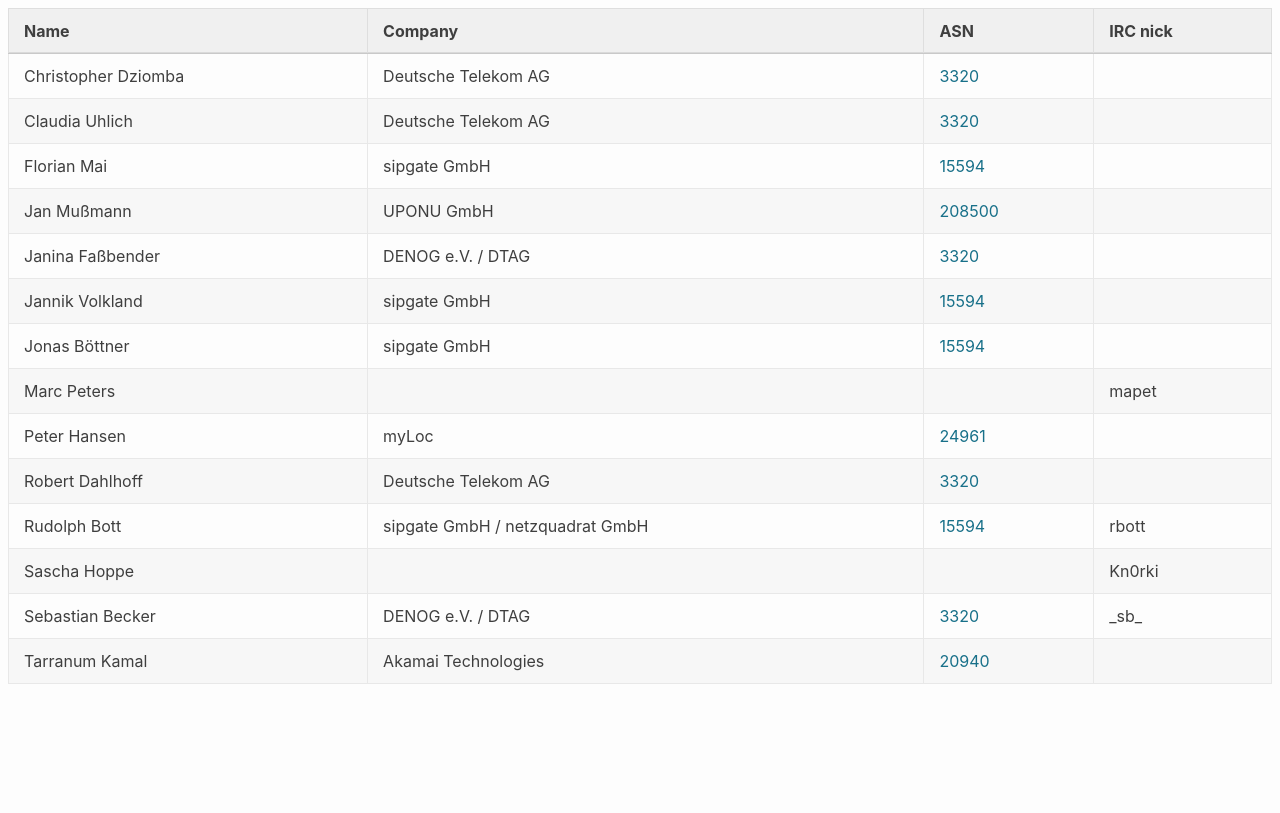
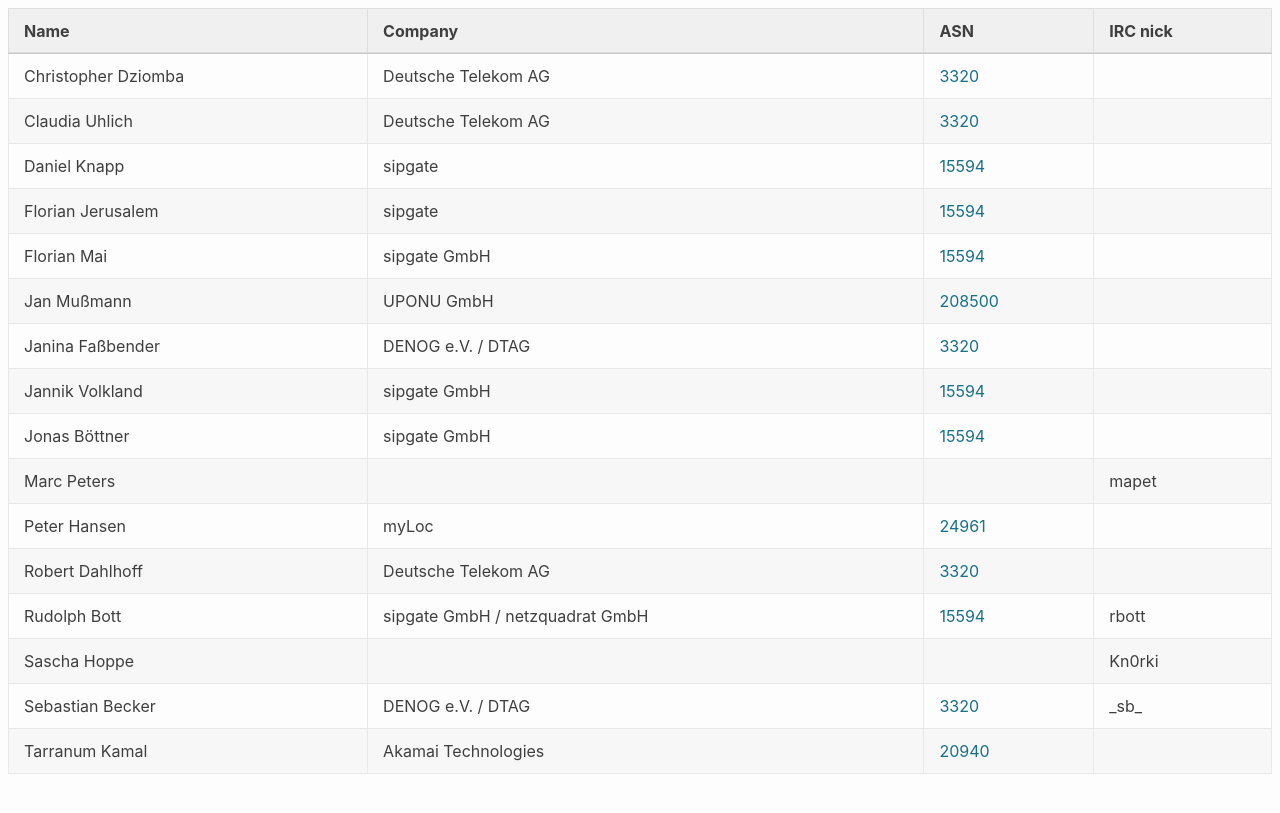
Before and after one commit to denog/pretix-attendeelist, a Jekyll site: the page built from denog-meetup-2024-03/index.markdown, in a window 1280 px wide. Shown: the top 813 px of the page. Built offline with Jekyll 4.4.1, drawn with Linux system fonts in a browser that asks for light colours.

Commit message:
Latest data: Fri Mar  1 08:47:54 UTC 2024

```diff
--- a/_data/attendees_denog-meetup-2024-03.json
+++ b/_data/attendees_denog-meetup-2024-03.json
@@ -10,6 +10,18 @@
     "company": "Deutsche Telekom AG",
     "irc": null,
     "asn": "3320"
+  },
+  {
+    "name": "Daniel Knapp",
+    "company": "sipgate",
+    "irc": null,
+    "asn": "15594"
+  },
+  {
+    "name": "Florian Jerusalem",
+    "company": "sipgate",
+    "irc": null,
+    "asn": "15594"
   },
   {
     "name": "Florian Mai",
```
